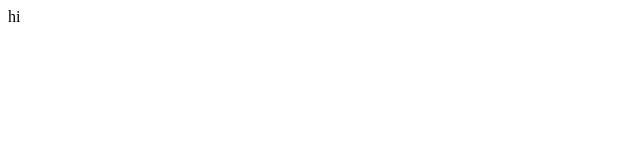
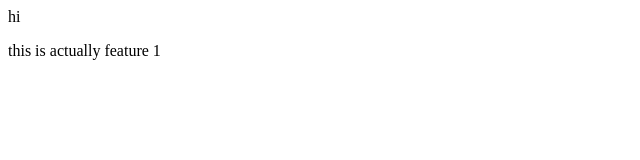
Before and after one commit to ReebaPatel/localrepo, a plain HTML site: page index.html in a window 1280 px wide. Shown: the whole page, without its empty margins (0-640 px from the left). Drawn offline with Linux system fonts and the light colour scheme.

Commit message:
add new featur1e

```diff
--- a/index.html
+++ b/index.html
@@ -1 +1,2 @@
 <p>hi</p>
+<p> this is actually feature 1</p>
```
